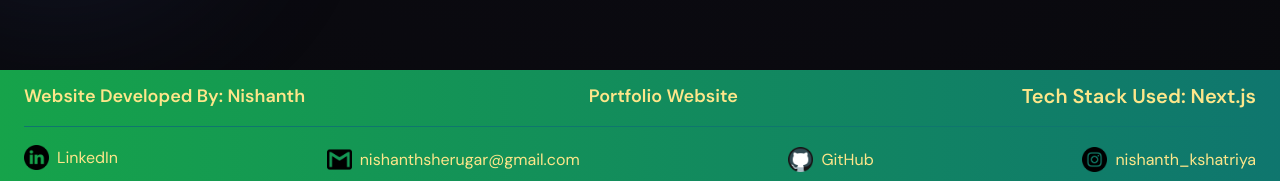
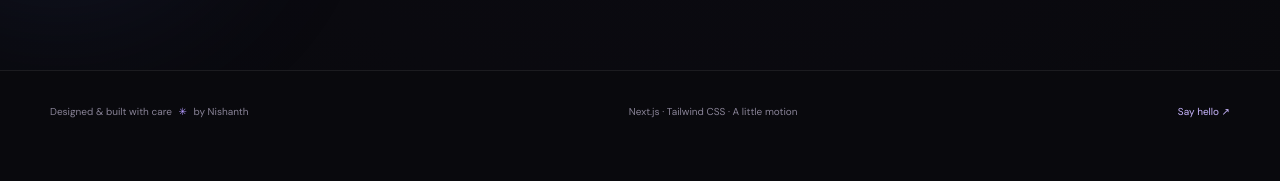
Before and after one commit to nishanthn99/portfolionext, a Next.js app: page / in a window 1280 px wide. Shown: the part 991-1172 px from the top of the page. After the commit the page ends 1142 px from the top, so only its background shows below. Built offline with nearby package versions, Linux system fonts and the light colour scheme.

Commit message:
Restyle portfolio footer to match new theme

```diff
--- a/components/Footer.jsx
+++ b/components/Footer.jsx
@@ -1,83 +1,19 @@
-import Image from "next/image";
-
 const Footer = () => {
   return (
-    <footer className="w-full bg-gradient-to-r from-green-600 to-teal-700 text-amber-200 shadow-lg">
-      <div className="container mx-auto px-6 py-2 sm:py-3">
-        <div className="flex sm:flex-row justify-between items-center border-b border-teal-700 pb-2 sm:pb-4">
-          <div className="text-xs sm:text-lg font-semibold sm:mb-0 text-center sm:text-left">
-            Website Developed By:
-            <span className="sm:inline"> Nishanth</span>
-          </div>
-          <div className="text-xs sm:text-lg font-semibold sm:mb-0 text-center sm:text-left">
-            Portfolio
-            <span className="hidden sm:inline sm:visible"> Website</span>
-          </div>
-          <div className="text-xs hidden sm:inline sm:visible sm:text-xl font-semibold sm:mb-0 text-center sm:text-left">
-            Tech Stack Used:
-            <span className="inline"> Next.js</span>
-          </div>
-        </div>
-        <div className="flex pt-1 sm:flex-row justify-between items-center">
-          <a
-            className="flex items-center space-x-2 sm:pt-3 transition-transform duration-300 transform hover:scale-110"
-            href="https://in.linkedin.com/in/nishanth-sherugar"
-            rel="noopener noreferrer"
-            target="_blank"
-          >
-            <Image
-              src={"/images/linkedin.png"}
-              width={25}
-              height={25}
-              alt="LinkedIn logo"
-            />
-            <p className="hidden sm:inline">LinkedIn</p>
-          </a>
-            <a
-              href="mailto:nishanthsherugar@gmail.com"
-              target="_blank"
-              className="flex items-center space-x-2 sm:pt-4 transition-transform duration-300 transform hover:scale-110"
-            >
-              <Image
-                src={"/images/gmail-logo.png"}
-                width={25}
-                height={25}
-                alt="Gmail logo"
-              />
-              <p className="hidden sm:inline">nishanthsherugar@gmail.com</p>
-            </a>
-          <a
-            className="flex items-center space-x-2 sm:pt-4 transition-transform duration-300 transform hover:scale-110"
-            href="https://github.com/nishanthn99/"
-            target="_blank"
-            rel="noopener noreferrer"
-          >
-            <Image
-              src={"/images/code.png"}
-              width={25}
-              height={25}
-              alt="GitHub logo"
-            />
-            <p className="hidden sm:inline">GitHub</p>
-          </a>
-          <a
-            className="flex items-center space-x-2 sm:pt-4 transition-transform duration-300 transform hover:scale-110"
-            href="https://www.instagram.com/nishanth_kshatriya/"
-            target="_blank"
-            rel="noopener noreferrer"
-          >
-            <Image
-              src={"/images/instagram.png"}
-              width={25}
-              height={25}
-              alt="Instagram logo"
-            />
-            <p className="hidden sm:inline">nishanth_kshatriya</p>
-          </a>
-        </div>
+    <footer className="site-footer">
+      <div className="footer-inner">
+        <p>Designed & built with care <span>✳</span> by Nishanth</p>
+        <p>Next.js · Tailwind CSS · A little motion</p>
+        <a href="mailto:nishanthsherugar@gmail.com">Say hello ↗</a>
       </div>
+      <style jsx>{`
+        .site-footer { border-top: 1px solid rgba(255,255,255,.08); background: #09090d; color: #898397; }
+        .footer-inner { width: min(1180px, calc(100% - 48px)); min-height: 80px; margin: auto; display: flex; align-items: center; justify-content: space-between; gap: 16px; font-size: 10px; }
+        .footer-inner p { margin: 0; } .footer-inner span { color: #b49aff; padding: 0 4px; }
+        .footer-inner a { color: #c9b6ff; transition: color .2s ease; } .footer-inner a:hover { color: white; }
+        @media (max-width: 650px) { .footer-inner { width: calc(100% - 32px); padding: 20px 0; flex-wrap: wrap; justify-content: center; text-align: center; } .footer-inner p:nth-child(2) { width: 100%; order: 3; } }
+      `}</style>
     </footer>
   );
 };
-
 export default Footer;
```
